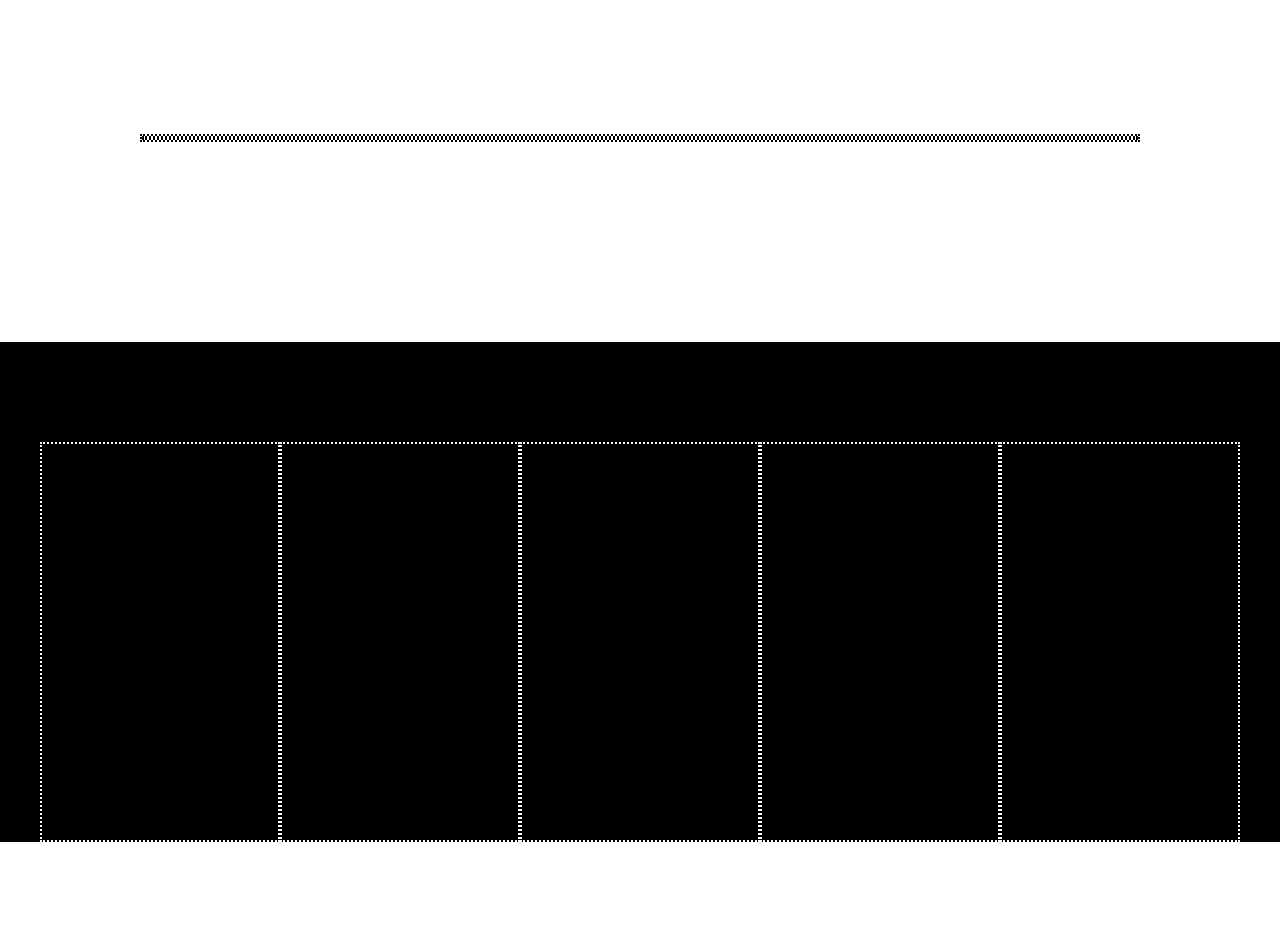
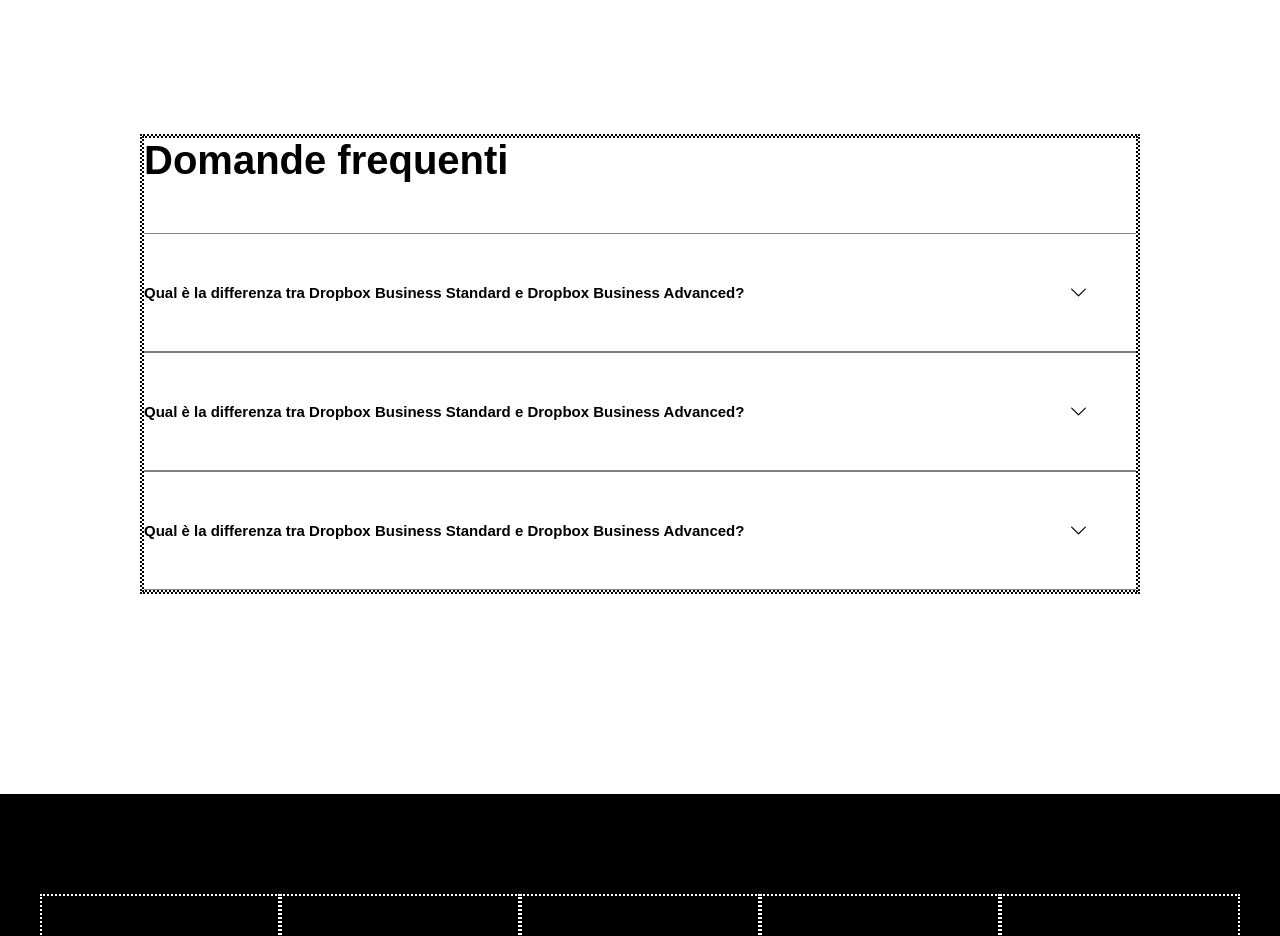
Before and after one commit to MykolaDekusar/htmlcss-dropbox, a plain HTML site: page index.html in a window 1280 px wide. Shown: the part 5360-6296 px from the top of the page. Before the commit the page ends 6202 px from the top, so only its background shows below. Drawn offline with Linux system fonts and the light colour scheme.

Commit message:
[UPD]Added section 8

```diff
--- a/css/style.css
+++ b/css/style.css
@@ -139,6 +139,11 @@ h3 {
     border-bottom: 1px solid gray ;
 }
 
+.border-top-bottom {
+    border-top: 1px solid gray;
+    border-bottom: 1px solid gray;
+}
+
 hr {
    width: 20%;
 }
@@ -193,8 +198,16 @@ hr {
     padding-top: 100px;
 }
 
+.padding-bot-50 {
+    padding-bottom: 50px;
+}
+
 .padding-right-50 {
     padding-right: 50px;
+}
+
+.padding-top-bot-50 {
+    padding: 50px 0;
 }
 
 .padding-5-20 {
@@ -239,6 +252,10 @@ hr {
 
 .max-width {
     max-width:1800px;
+}
+
+.margin-x-50{
+    margin: 0 50px;
 }
 
 .margin-x-20{
--- a/index.html
+++ b/index.html
@@ -496,8 +496,28 @@
         <section class="margin-top-bottom-200">
             <div class="container-small">
                 <!-- creo una riga contenente 1 colonne da 100% e una lista-->
-                <div class="row-8 wrap">
-                    <div class="col-100"></div>
+                <div class="row-8 flex wrap">
+                    <div class="col-100">
+                        <div class="contet-col-100">
+                            <h2 class="padding-bot-50">Domande frequenti</h2>
+                            <div>
+                                <ul>
+                                    <li class="flex justify-space-between padding-top-bot-50 border-top-bottom">
+                                        <h4>Qual &egrave; la differenza tra Dropbox Business Standard e Dropbox Business Advanced?</h4>
+                                        <img class="icon-style margin-x-50" src="./img/arrow-down-3101.svg" alt="">
+                                    </li>
+                                    <li class="flex justify-space-between padding-top-bot-50 border-top-bottom">
+                                        <h4>Qual &egrave; la differenza tra Dropbox Business Standard e Dropbox Business Advanced?</h4>
+                                        <img class="icon-style margin-x-50" src="./img/arrow-down-3101.svg" alt="">
+                                    </li>
+                                    <li class="flex justify-space-between padding-top-bot-50 border-top-bottom">
+                                        <h4>Qual &egrave; la differenza tra Dropbox Business Standard e Dropbox Business Advanced?</h4>
+                                        <img class="icon-style margin-x-50" src="./img/arrow-down-3101.svg" alt="">
+                                    </li>
+                                </ul>
+                            </div>
+                        </div>
+                    </div>
                 </div>
             </div>
         </section>
```
Also changed, not shown: img/arrow-down-3101.svg (added).
